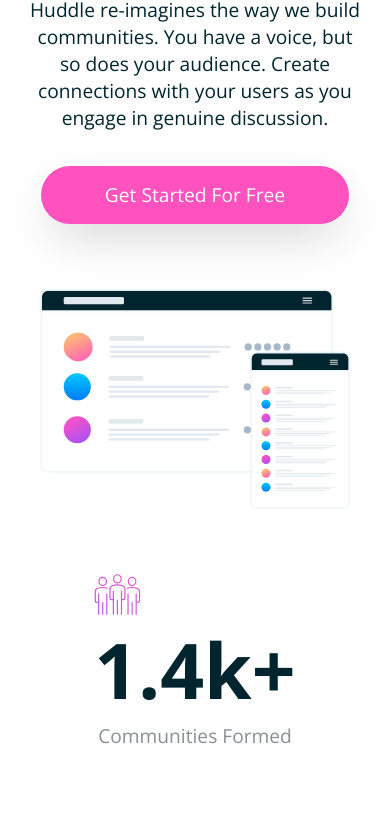
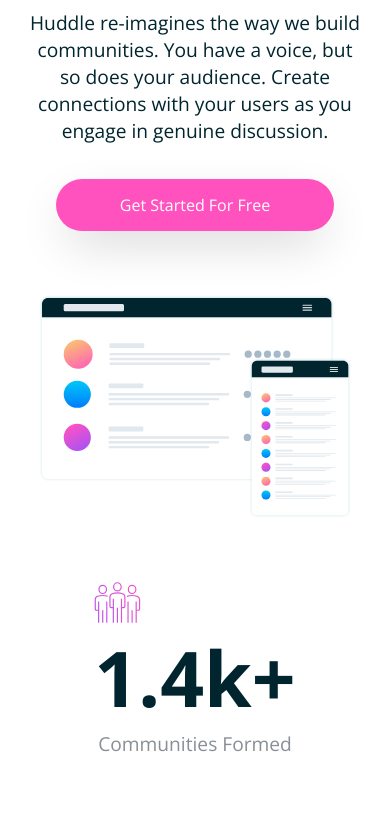
Before and after one commit to mobak88/huddle-landing-page-with-curved-sections-master, a plain HTML site: page index.html in a window 390 px wide. Shown: the part 335-1158 px from the top of the page. Drawn offline with nearby package versions, Linux system fonts and the light colour scheme.

Commit message:
Tweaking mobile layout

```diff
--- a/components/_buttons.scss
+++ b/components/_buttons.scss
@@ -13,6 +13,11 @@
     margin: 5.5rem 0 0 0;
   }
 
+  @include responsive(small-phone) {
+    font-size: 2.5rem;
+    max-width: 90%;
+  }
+
   &:hover {
     background-color: $light-pink;
   }
--- a/components/_navigation.scss
+++ b/components/_navigation.scss
@@ -43,6 +43,7 @@
 
     @include responsive(small-phone) {
       margin-left: 0;
+      margin-top: 2rem;
     }
   }
 }
--- a/sections/_footer.scss
+++ b/sections/_footer.scss
@@ -1,6 +1,10 @@
 footer {
   background-color: $very-dark-cyan;
   margin-top: -0.3rem;
+
+  @include responsive(small-phone) {
+    margin-top: -1.3rem;
+  }
 }
 
 .footer {
@@ -217,13 +221,13 @@ a svg {
   color: $white;
   font-size: 1.4rem;
 
-  @include responsive(small-phone) {
-    font-size: 2rem;
-  }
-
   @include responsive(phone) {
     font-size: 2.2rem;
     max-width: 80%;
+  }
+
+  @include responsive(small-phone) {
+    font-size: 2rem;
   }
 
   &__link {
```
Also changed, not shown: main.css, 1 other file.
